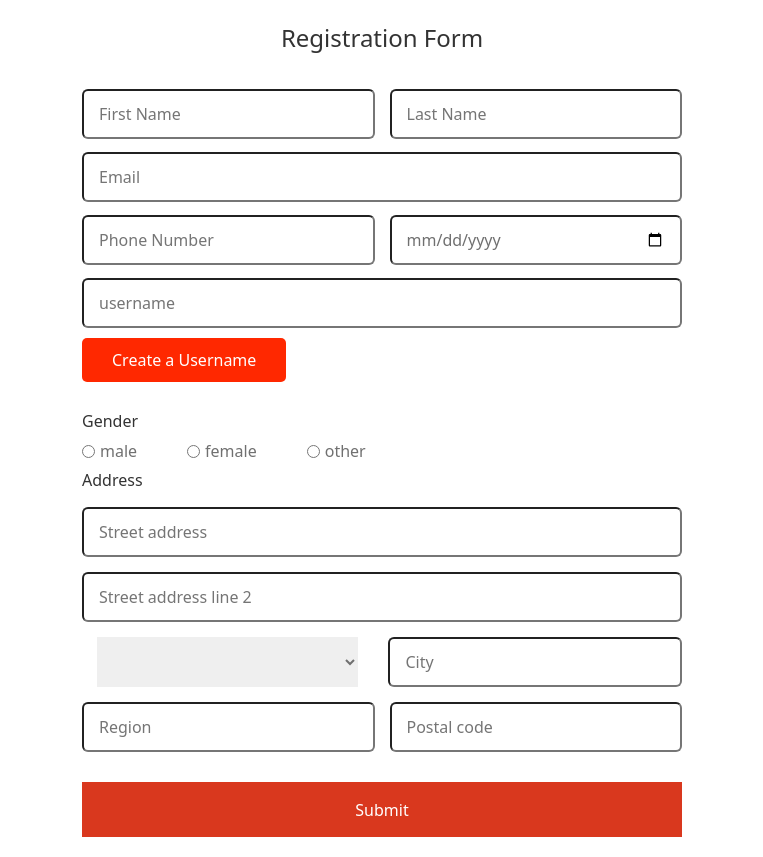
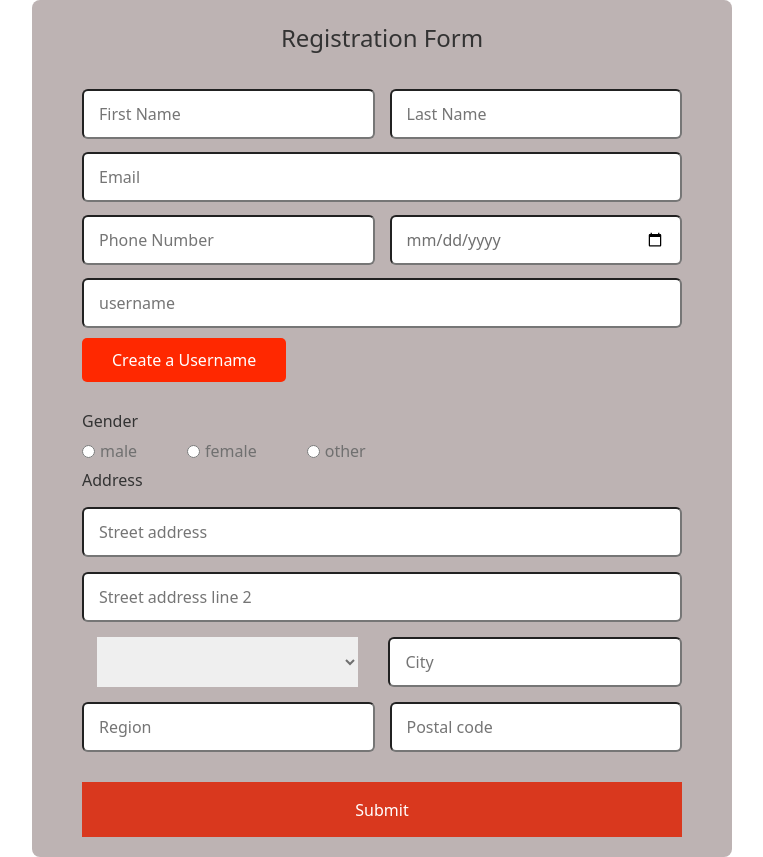
Before and after one commit to shakeebparavannur/TD-Forms-Angular, an Angular app: page / in a window 1280 px wide. Shown: the whole page, without its empty margins (258-1021 px from the left). Built offline with nearby package versions, Linux system fonts and the light colour scheme.

Commit message:
change:backgroundColor

```diff
--- a/src/app/td-form-pro-ac/td-form-pro-ac.component.css
+++ b/src/app/td-form-pro-ac/td-form-pro-ac.component.css
@@ -2,7 +2,7 @@
     position: relative;
     max-width: 700px;
     width: 100%;
-    background: #fff;
+    background: #bdb3b3;
     padding: 20px 50px;
     border-radius: 8px;
   }
@@ -14,6 +14,7 @@
   }
   .container .form {
     margin-top: 20px;
+
   }
   .form .input-box {
     width: 100%;
```
